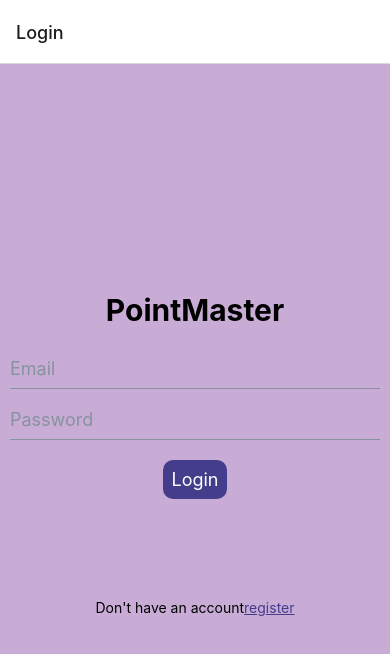
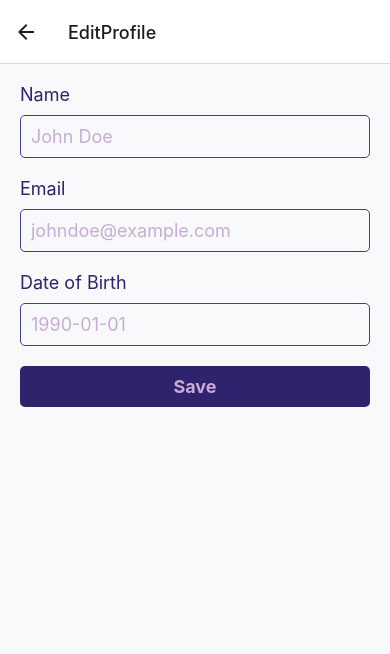
Before and after one commit to PointMaster-POS/mobile-costomer, a React Native app in the folder customer-mobile/: screen /EditProfile in a window 390 px wide. Shown: the top 654 px of the page. Built offline with nearby package versions, Linux system fonts and the light colour scheme.

Commit message:
ingegrate shops view and profile view in home page

```diff
--- a/customer-mobile/App.js
+++ b/customer-mobile/App.js
@@ -4,6 +4,7 @@ import LoginScreen from './app/(tabs)/login';
 import RegisterScreen from './app/(tabs)/register';
 import { NavigationContainer } from '@react-navigation/native';
 import {createNativeStackNavigator} from '@react-navigation/native-stack';
+import EditProfile from './app/(tabs)/editprofile';
 import Home from './app/(tabs)/home';
 const Stack = createNativeStackNavigator();
 
@@ -15,7 +16,7 @@ export default function App() {
       <Stack.Screen name="Login" component={LoginScreen} />
       <Stack.Screen name="Register" component={RegisterScreen} />
       <Stack.Screen name="Home" component={Home} options={{headerShown: false}}/>
-
+      <Stack.Screen name="EditProfile" component={EditProfile} />
       </Stack.Navigator>
 
     </NavigationContainer>
--- /dev/null
+++ b/customer-mobile/app/(tabs)/editprofile.js
@@ -0,0 +1,76 @@
+import React, {useState} from 'react';
+import { View, Text, StyleSheet, TextInput, TouchableOpacity } from 'react-native';
+
+export default function EditProfile({ navigation }) {
+
+    const [name, setName] = useState('John Doe');
+    const [email, setEmail] = useState('johndoe@example.com');
+    const [dateOfBirth, setDateOfBirth] = useState('1990-01-01');
+
+    return (
+        <View style={styles.container}>
+            <Text style={styles.label}>Name</Text>
+            <TextInput
+                style={styles.input}
+                value={name}
+                onChangeText={setName}
+            />
+
+            <Text style={styles.label}>Email</Text>
+            <TextInput
+                style={styles.input}
+                value={email}
+                onChangeText={setEmail}
+            />
+
+            <Text style={styles.label}>Date of Birth</Text>
+            <TextInput
+                style={styles.input}
+                value={dateOfBirth}
+                onChangeText={setDateOfBirth}
+            />
+
+            <TouchableOpacity style={styles.button} onPress={() => {
+                // Save the changes and navigate back
+                alert('Profile updated');
+                navigation.goBack();
+            }}>
+                <Text style={styles.buttonText}>Save</Text>
+            </TouchableOpacity>
+        </View>
+    );
+}
+
+const styles = StyleSheet.create({
+    container: {
+        flex: 1,
+        padding: 20,
+        backgroundColor: '#f8f9fa',
+    },
+    label: {
+        fontSize: 18,
+        color: '#2E236C',
+        marginBottom: 10,
+    },
+    input: {
+        borderWidth: 1,
+        borderColor: '#433D8B',
+        borderRadius: 5,
+        padding: 10,
+        fontSize: 18,
+        marginBottom: 20,
+        color: '#C8ACD6',
+    },
+    button: {
+        backgroundColor: '#2E236C',
+        paddingVertical: 10,
+        paddingHorizontal: 20,
+        borderRadius: 5,
+        alignItems: 'center',
+    },
+    buttonText: {
+        fontSize: 18,
+        color: '#C8ACD6',
+        fontWeight: 'bold',
+    },
+});
--- a/customer-mobile/app/(tabs)/home.js
+++ b/customer-mobile/app/(tabs)/home.js
@@ -8,7 +8,7 @@ import FontAwesome from 'react-native-vector-icons/FontAwesome';
 import BillScreen from './bills';
 import ProfileScreen from './profile';
 import ShopScreen from './shops';
-import FontAwesome5Icon from 'react-native-vector-icons/FontAwesome5Pro';
+
 
 const Tab = createBottomTabNavigator();
 
--- a/customer-mobile/app/(tabs)/profile.js
+++ b/customer-mobile/app/(tabs)/profile.js
@@ -1,15 +1,83 @@
 import React from 'react';
-import {View, Text} from 'react-native';
+import { View, Text, StyleSheet, Image, TouchableOpacity } from 'react-native';
+import FontAwesome from 'react-native-vector-icons/FontAwesome';
 
-export default function ProfileScreen ({navigation}) {
+export default function CustomerProfile({ navigation }) {
+    const customer = {
+        name: 'Himindu Kularathne',
+        email: 'himindukularathne@gmail.com',
+        dateOfBirth: '2001-11-07',
+        profileImage: 'https://img.freepik.com/free-photo/young-bearded-man-with-striped-shirt_273609-5677.jpg',
+    };
+
     return (
-        <View style = {{flex: 1 ,alignItems: 'center', justifyContent: 'center'}} >
-            <Text onPress={() => {
-                alert('this is the home page');
-                navigation.navigate('Profile');
-                }}  style ={{fontSize : 26, fontWeight: 'bold'}}>
-                Profile Screen
-            </Text>
+        <View style={styles.container}>
+            <Image
+                style={styles.profileImage}
+                source={{ uri: customer.profileImage }}
+            />
+            <Text style={styles.name}>{customer.name}</Text>
+            <Text style={styles.email}>{customer.email}</Text>
+            <Text style={styles.dob}>Date of Birth: {customer.dateOfBirth}</Text>
+
+            <View style={styles.buttonContainer}>
+                <TouchableOpacity style={styles.button} onPress={() => {
+                    navigation.navigate('EditProfile');
+                }}>
+                    <FontAwesome name='edit' size={20} color='#C8ACD6' />
+                    <Text style={styles.buttonText}> Edit Profile</Text>
+                </TouchableOpacity>
+            </View>
         </View>
     );
 }
+
+const styles = StyleSheet.create({
+    container: {
+        flex: 1,
+        alignItems: 'center',
+        justifyContent: 'top',
+        backgroundColor: '#f8f9fa',
+        padding: 20,
+    },
+    profileImage: {
+        width: 150,
+        height: 150,
+        borderRadius: 75,
+        marginBottom: 20,
+    },
+    name: {
+        fontSize: 26,
+        fontWeight: 'bold',
+        color: '#343a40',
+        marginBottom: 10,
+    },
+    email: {
+        fontSize: 18,
+        color: '#6c757d',
+        marginBottom: 10,
+    },
+    dob: {
+        fontSize: 18,
+        color: '#6c757d',
+        marginBottom: 20,
+    },
+    buttonContainer: {
+        flexDirection: 'row',
+        justifyContent: 'center',
+    },
+    button: {
+        flexDirection: 'row',
+        backgroundColor: '#2E236C',
+        paddingVertical: 10,
+        paddingHorizontal: 20,
+        borderRadius: 5,
+        alignItems: 'center',
+        marginHorizontal: 10,
+    },
+    buttonText: {
+        fontSize: 18,
+        color: '#C8ACD6',
+        fontWeight: 'bold',
+    },
+});
--- a/customer-mobile/app/(tabs)/shops.js
+++ b/customer-mobile/app/(tabs)/shops.js
@@ -1,16 +1,63 @@
 import React from 'react';
-import {View, Text} from 'react-native';
+import { View, Text, FlatList, StyleSheet, TouchableOpacity, Image } from 'react-native';
+import ShopCard from '../components/shopcard'
+const shopsData = [
+    {
+        id: '1',
+        name: 'Shop A',
+        description: 'This is shop A description.',
+        imageUrl: 'https://png.pngtree.com/template/20200404/ourmid/pngtree-women-s-clothing-logo-design-image_361512.jpg',
+    },
+    {
+        id: '2',
+        name: 'Shop B',
+        description: 'This is shop B description.',
+        imageUrl: 'https://png.pngtree.com/png-clipart/20200727/original/pngtree-women-s-clothing-logo-design-png-image_5343728.jpg',
+    },
+    {
+        id: '3',
+        name: 'Shop C',
+        description: 'This is shop C description.',
+        imageUrl: 'https://static.vecteezy.com/system/resources/previews/024/052/508/original/illustration-of-a-minimalist-logo-design-can-be-used-for-women-s-clothing-products-symbols-signs-online-shop-logos-special-clothing-logos-boutique-vector.jpg',
+    },
 
-export default function ShopsScreen ({navigation}) {
+];
+
+// const ShopCard = ({ shop }) => (
+//     <TouchableOpacity style={styles.card}>
+//         <Image
+//             style={styles.image}
+//             source={{ uri: shop.imageUrl }}
+//         />
+//         <View style={styles.cardContent}>
+//             <Text style={styles.shopName}>{shop.name}</Text>
+//             <Text style={styles.description}>{shop.description}</Text>
+//         </View>
+//     </TouchableOpacity>
+// );
+
+export default function ShopsScreen({ navigation }) {
+    const renderItem = ({ item }) => (
+        <ShopCard shop={item} navigation={navigation} />
+    );
+
     return (
-        <View style = {{flex: 1 ,alignItems: 'center', justifyContent: 'center'}} >
-            <Text onPress={() => {
-                alert('this is the home page');
-                navigation.navigate('Home')
-                }}  style ={{fontSize : 26, fontWeight: 'bold'}}>
-                Shops Screen
-            </Text>
+        <View style={styles.container}>
+            <FlatList
+                data={shopsData}
+                renderItem={renderItem}
+                keyExtractor={item => item.id}
+                contentContainerStyle={{ paddingHorizontal: 20 }}
+            />
         </View>
     );
+}
 
-}
+const styles = StyleSheet.create({
+    container: {
+        flex: 1,
+        backgroundColor: '#f0f0f0',
+        paddingTop: 20,
+    },
+
+});
--- /dev/null
+++ b/customer-mobile/app/components/shopcard.js
@@ -0,0 +1,62 @@
+import React from "react";
+import {
+  View,
+  Text,
+  FlatList,
+  StyleSheet,
+  TouchableOpacity,
+  Image,
+} from "react-native";
+
+export default function ShopCard({ shop }) {
+
+  //when click on shopcard make navigation to shopdetail view
+  const goToShopDetail = () => {
+    navigation.navigate("ShopDetail", { shopId: shop.id });
+  };
+
+  return (
+    <TouchableOpacity style={styles.card} onPress={goToShopDetail}>
+      <Image style={styles.image} source={{ uri: shop.imageUrl }} />
+      <View style={styles.cardContent}>
+        <Text style={styles.shopName}>{shop.name}</Text>
+        <Text style={styles.description}>{shop.description}</Text>
+      </View>
+    </TouchableOpacity>
+  );
+}
+
+
+//styles for shopcard
+const styles = StyleSheet.create({
+  card: {
+    flexDirection: "row",
+    alignItems: "center",
+    backgroundColor: "#fff",
+    borderRadius: 8,
+    elevation: 3,
+    shadowColor: "#000",
+    shadowOffset: { width: 1, height: 1 },
+    shadowOpacity: 0.3,
+    shadowRadius: 2,
+    marginBottom: 20,
+    padding: 10,
+  },
+  image: {
+    width: 80,
+    height: 80,
+    borderRadius: 40,
+  },
+  cardContent: {
+    marginLeft: 10,
+  },
+  shopName: {
+    fontSize: 18,
+    fontWeight: "bold",
+  },
+  description: {
+    fontSize: 14,
+    color: "#888",
+    marginTop: 5,
+  },
+});
```
